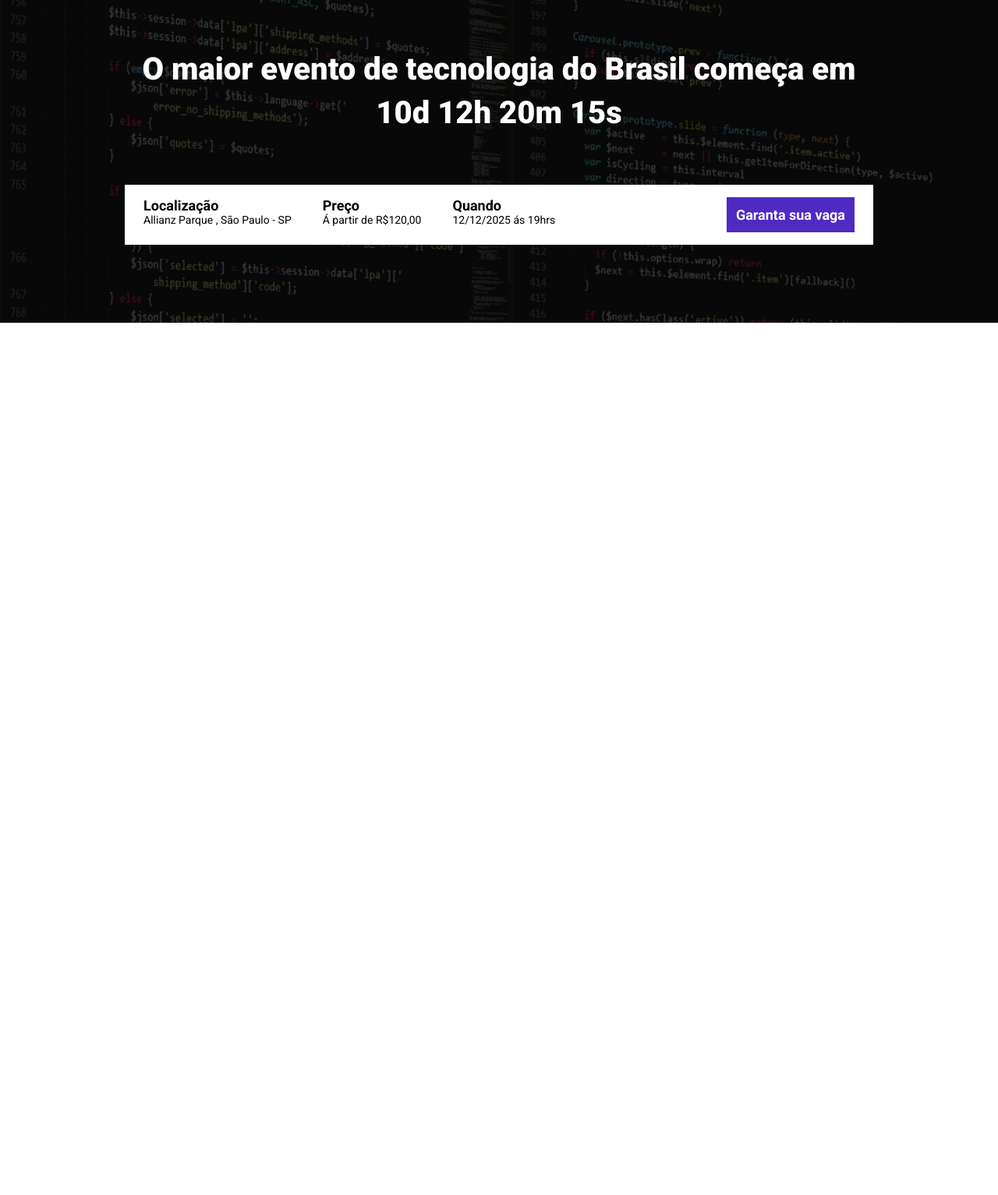
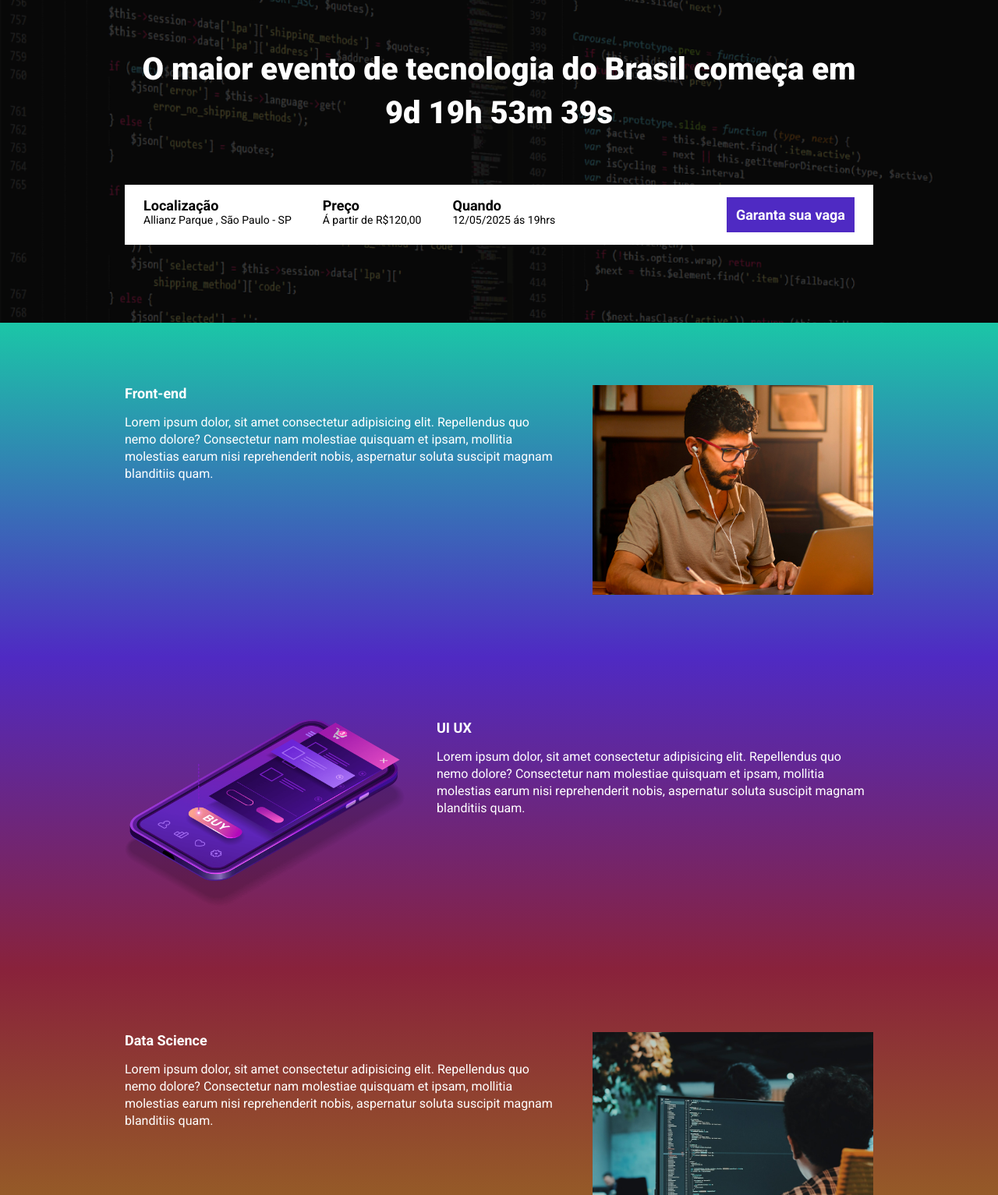
Before and after one commit to MatheusChaagas95/Ebac-tech-talks, a website built with Parcel: page src/index.html in a window 1280 px wide. Shown: the part 147-1680 px from the top of the page at 78% size. Before the commit the page ends 800 px from the top, so only its background shows below. Built offline with nearby package versions, Linux system fonts and the light colour scheme.

Commit message:
criando a contagem regressiva

```diff
--- a/package.json
+++ b/package.json
@@ -4,6 +4,7 @@
   "description": "",
   "scripts": {
     "dev": "parcel src/index.html src/styles/main.scss src/scripts/main.js",
+    "build": "parcel build src/index.html",
     "test": "echo \"Error: no test specified\" && exit 1"
   },
   "keywords": [],
--- a/src/index.html
+++ b/src/index.html
@@ -8,12 +8,15 @@
     <link rel="preconnect" href="https://fonts.gstatic.com" crossorigin>
     <link href="https://fonts.googleapis.com/css2?family=Roboto:wght@400;700;900&display=swap" rel="stylesheet">
     <link rel="stylesheet" href="styles/main.scss"/>
+    <link rel="stylesheet" href="https://unpkg.com/aos@next/dist/aos.css"/>
 </head>
 <body>
     <header class="hero">
         <div class="container">
             <img class="hero__logo" src="./images/ebac_logo.svg" alt="EBAC">
-            <p class="hero__text">O maior evento de tecnologia do Brasil começa em 10d 12h 20m 15s</p>
+            <p class="hero__text">
+                O maior evento de tecnologia do Brasil começa em <span id="contador"></span>
+            </p>
             <div class="infos-bar">
                 <ul class="infos-bar__infos">
                     <li class="infos-bar__infos__item">
@@ -26,7 +29,7 @@
                     </li>
                     <li class="infos-bar__infos__item">
                         <b>Quando</b>
-                        12/12/2025 ás 19hrs
+                        12/05/2025 ás 19hrs
                     </li>
                 </ul>
                 <a href="#" class="button button--primary">
@@ -35,6 +38,43 @@
             </div>
         </div>
     </header>
+    <section class="event event--frontend">
+        <div class="container" data-aos="fade-right">
+            <div class="event__details">
+                <h2 class="event__details__title">Front-end</h2>
+                <p class="event__details__description">Lorem ipsum dolor, sit amet consectetur adipisicing elit. Repellendus quo nemo dolore? Consectetur nam molestiae quisquam et ipsam, mollitia molestias earum nisi reprehenderit nobis, aspernatur soluta suscipit magnam blanditiis quam.</p>
+            </div>
+            <img class="event__image" src="./images/frontend.png" alt="Front-end">
+        </div>
+    </section>
+    <section class="event event--ui-ux event--image-left">
+        <div class="container" data-aos="fade-left">
+            <div class="event__details">
+                <h2 class="event__details__title">UI UX</h2>
+                <p class="event__details__description">Lorem ipsum dolor, sit amet consectetur adipisicing elit. Repellendus quo nemo dolore? Consectetur nam molestiae quisquam et ipsam, mollitia molestias earum nisi reprehenderit nobis, aspernatur soluta suscipit magnam blanditiis quam.</p>
+            </div>
+            <img class="event__image" src="./images/ui-ux.png" alt="UI/UX">
+        </div>
+    </section>
+    <section class="event event--data-science">
+        <div class="container" data-aos="fade-right">
+            <div class="event__details">
+                <h2 class="event__details__title">Data Science</h2>
+                <p class="event__details__description">Lorem ipsum dolor, sit amet consectetur adipisicing elit. Repellendus quo nemo dolore? Consectetur nam molestiae quisquam et ipsam, mollitia molestias earum nisi reprehenderit nobis, aspernatur soluta suscipit magnam blanditiis quam.</p>
+            </div>
+            <img class="event__image" src="./images/data.png" alt="Data Science">
+        </div>
+    </section>
+    <section class="event event--backend event--image-left">
+        <div class="container" data-aos="fade-left">
+            <div class="event__details">
+                <h2 class="event__details__title">Back-end</h2>
+                <p class="event__details__description">Lorem ipsum dolor, sit amet consectetur adipisicing elit. Repellendus quo nemo dolore? Consectetur nam molestiae quisquam et ipsam, mollitia molestias earum nisi reprehenderit nobis, aspernatur soluta suscipit magnam blanditiis quam.</p>
+            </div>
+            <img class="event__image" src="./images/backend.png" alt="Back-end">
+        </div>
+    </section>
+    <script src="https://unpkg.com/aos@next/dist/aos.js"></script>
     <script src="scripts/main.js"></script>
 </body>
 </html>
--- a/src/scripts/main.js
+++ b/src/scripts/main.js
@@ -0,0 +1,23 @@
+AOS.init();
+
+const dataDoEvento =  new Date("may 12, 2025 19:00:00");
+const timeStampDoEvento = dataDoEvento.getTime();
+
+const contaAsHoras = setInterval(function() {
+
+    const agora = new Date();
+    const timeStampAtual = agora.getTime();
+
+    const distanciaAteOEvento = timeStampDoEvento - timeStampAtual;
+
+    const diaEmMs = 1000 * 60 * 60 * 24;
+    const horaEmMs = 1000 * 60 * 60;
+    const minutoEmMs = 1000 * 60;
+
+    const diasAteOEvento = Math.floor(distanciaAteOEvento / diaEmMs);
+    const horasAteOEvento = Math.floor((distanciaAteOEvento % diaEmMs) / horaEmMs);
+    const minutosAteOEvento = Math.floor((distanciaAteOEvento % horaEmMs) / minutoEmMs);
+    const segundosAteOEvento = Math.floor((distanciaAteOEvento % minutoEmMs) / 1000);
+
+    document.getElementById('contador').innerHTML = `${diasAteOEvento}d ${horasAteOEvento}h ${minutosAteOEvento}m ${segundosAteOEvento}s`;
+}, 1000);
--- /dev/null
+++ b/src/styles/_event.scss
@@ -0,0 +1,65 @@
+@use './variables';
+
+.event {
+    padding: 80px 0;
+
+    &--frontend {
+        background-image: linear-gradient(variables.$blue1, variables.$blue2);
+    }
+
+    &--ui-ux {
+        background-image: linear-gradient(variables.$blue2, variables.$pink);
+    }
+
+    &--data-science {
+        background-image: linear-gradient(variables.$pink, variables.$yellow);
+    }
+
+    &--backend {
+        background-image: linear-gradient(variables.$yellow, variables.$pink);
+    }
+
+    &--image-left {
+        .container{
+            flex-direction: row-reverse;
+        }
+    }
+
+    .container {
+        display: flex;
+        gap: 40px;
+    }
+
+    &__image {
+        max-width: 360px;
+    }
+
+    &__details {
+
+        &__title {
+            font-size: 18px;
+            font-weight: bold;
+            margin-bottom: 16px;
+        }
+
+        &__description {
+            line-height: 22px;
+        }
+    }
+
+    @media (max-width: 640px) {
+        .container {
+            display: block;
+        }
+
+        &__image {
+            width: 100%;
+        }
+
+        &__details {
+            margin-right: 0;
+            margin-bottom: 16px;
+        }
+    }
+
+}
--- a/src/styles/_hero.scss
+++ b/src/styles/_hero.scss
@@ -1,3 +1,5 @@
+@use './variables';
+
 .hero {
     padding-top: 64px;
     padding-bottom: 100px;
@@ -16,7 +18,7 @@
         left: 0;
         width: 100%;
         height: 100%;
-        background-color: #000;
+        background-color: variables.$secondaryColor;
         content: '';
         opacity: .7;
     }
--- /dev/null
+++ b/src/styles/_variables.scss
@@ -0,0 +1,8 @@
+$textColor: #fff;
+$secondaryColor: #000;
+
+$blue1: #1BC6A7;
+$blue2: #4F2AC3;
+$pink: #89223B;
+$yellow: #9C791D;
+$purple: #4F2AC3;
--- a/src/styles/components/_buttons.scss
+++ b/src/styles/components/_buttons.scss
@@ -1,3 +1,5 @@
+@use '../variables';
+
 .button {
     padding: 12px;
     font-size: 18px;
@@ -7,8 +9,8 @@
     white-space: nowrap;
 
     &--primary {
-        color: #fff;
-        background-color: #4f2ac3;
+        color: variables.$textColor;
+        background-color: variables.$blue2;
     }
 
     @media (max-width: 640px) {
--- a/src/styles/components/_infos-bar.scss
+++ b/src/styles/components/_infos-bar.scss
@@ -1,6 +1,8 @@
+@use '../variables';
+
 .infos-bar {
     padding: 16px 24px;
-    background-color: #fff;
+    background-color: variables.$textColor;
     display: flex;
     justify-content: space-between;
 
@@ -10,10 +12,10 @@
 
         &__item {
             font-size: 14px;
-            color: #000;
+            color: variables.$secondaryColor;
 
             b {
-                color: #000;
+                color: variables.$secondaryColor;
                 font-size: 18px;
                 display: block;
             }
--- a/src/styles/main.scss
+++ b/src/styles/main.scss
@@ -1,13 +1,15 @@
 @use 'hero';
 @use 'components/infos-bar';
 @use 'components/buttons';
+@use 'event';
+@use './variables';
 
 *{
     margin: 0;
     padding: 0;
     box-sizing: border-box;
     font-family:Roboto, sans-serif;
-    color: #fff;
+    color: variables.$textColor;
     list-style: none;
 }
 
```
